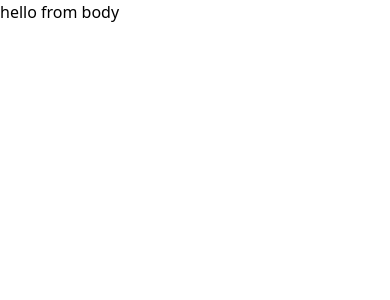
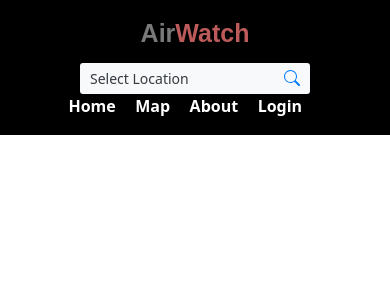
Before and after one commit to Gaurav-Soni24/air-pollution-monitoring-system, a Next.js app: page / in a window 390 px wide. Shown: the top 300 px of the page. Built offline with nearby package versions, Linux system fonts and the light colour scheme.

Commit message:
Your commit message here

```diff
--- a/Components/Body.jsx
+++ b/Components/Body.jsx
@@ -1,11 +1,18 @@
-import React from 'react'
+"use client"
 
-const body = () => {
+import React, { useState } from 'react'
+import Navbar from './NavBar/Navbar'
+
+const Body = () => {
+
+  const [log, setLog] = useState(null);
+  const [lat, setLat] = useState(null);
+
   return (
-    <div>
-      hello from body
+    <div className='body'>
+      <Navbar setLat={setLat} setLog={setLog} />
     </div>
   )
 }
 
-export default body
+export default Body
--- /dev/null
+++ b/Components/NavBar/Button.jsx
@@ -0,0 +1,17 @@
+"use client"
+import React from 'react'
+
+const Button = () => {
+  return (
+    <div className='button'>
+      <ul>
+        <li><a href="#">Home</a></li>
+        <li><a href="#">Map</a></li>
+        <li><a href="#">About</a></li>
+        <li><a href="#">Login</a></li>
+      </ul>
+    </div>
+  )
+}
+
+export default Button
--- /dev/null
+++ b/Components/NavBar/Location.jsx
@@ -0,0 +1,110 @@
+"use client"
+
+import React, { useState, useRef, useEffect } from 'react';
+import * as Icon from 'react-bootstrap-icons';
+import "./Navbar.css"
+
+const Location = ({setLog,setLat}) => {
+  const [selectedLocation, setSelectedLocation] = useState("Select Location");
+  const [query, setQuery] = useState("");
+  const [searchSelected, setSearchSelected] = useState(false);
+  const [results, setResults] = useState([]);
+  const [activeIndex, setActiveIndex] = useState(-1); // For key navigation
+
+  const inputBarRef = useRef(null);
+
+  const searchClicked = () => {
+    setSearchSelected(prev => !prev);
+  };
+
+  const handleInputChange = (e) => {
+    setQuery(e.target.value);
+    if (e.target.value.trim() !== "") {
+      fetchLocations(e.target.value);
+    } else {
+      setResults([]);
+    }
+  };
+
+  const fetchLocations = async (query) => {
+    const apiKey = '2c746d271c1a4632b04eebccb46442dd';
+    const response = await fetch(`https://api.geoapify.com/v1/geocode/autocomplete?text=${query}&apiKey=${apiKey}`);
+    const data = await response.json();
+    setResults(data.features || []);
+    setActiveIndex(-1); // Reset active index on new search
+  };
+
+  const handleLocationSelect = (location) => {
+    setSelectedLocation(location.properties.formatted);
+    setSearchSelected(false);
+    setQuery("");
+    setResults([]);
+    console.log("Longitude:", location.geometry.coordinates[0]);
+    setLog(location.geometry.coordinates[0])
+    console.log("Latitude:", location.geometry.coordinates[1]);
+    setLat(location.geometry.coordinates[1])
+  };
+
+  const handleKeyDown = (e) => {
+    if (e.key === 'ArrowDown') {
+      setActiveIndex((prevIndex) =>
+        prevIndex < results.length - 1 ? prevIndex + 1 : prevIndex
+      );
+    } else if (e.key === 'ArrowUp') {
+      setActiveIndex((prevIndex) =>
+        prevIndex > 0 ? prevIndex - 1 : prevIndex
+      );
+    } else if (e.key === 'Enter' && activeIndex >= 0) {
+      handleLocationSelect(results[activeIndex]);
+    }
+  };
+
+  useEffect(() => {
+    if (searchSelected) {
+      inputBarRef.current.focus();
+    }
+  }, [searchSelected]);
+
+  return (
+    <div className='location'  >
+      <span className='place' style={{ display: searchSelected ? 'none' : 'block' }}>
+        {selectedLocation}
+      </span>
+      <div className='search-wrapper' >
+        <div className='searchBar'>
+          <input
+            type='text'
+            className='inputBar'
+            ref={inputBarRef}
+            value={query}
+            onChange={handleInputChange}
+            onKeyDown={handleKeyDown}
+            placeholder='Search City'
+            style={{ display: searchSelected ? 'block' : 'none' }}
+          />
+          <Icon.Search onClick={searchClicked} />
+        </div>
+        <div
+          className="resultWrapper"
+          style={{ display: searchSelected ? 'block' : 'none' }}
+        >
+          {results.map((result, index) => (
+            <div
+              key={index}
+              className={`result ${index === activeIndex ? 'active' : ''}`}
+              onClick={() => handleLocationSelect(result)}
+              style={{
+                backgroundColor: index === activeIndex ? '#eee' : 'transparent',
+                cursor: 'pointer',
+              }}
+            >
+              {result.properties.formatted}
+            </div>
+          ))}
+        </div>
+      </div>
+    </div>
+  );
+};
+
+export default Location;
--- /dev/null
+++ b/Components/NavBar/Logo.jsx
@@ -0,0 +1,12 @@
+"use client"
+import React from 'react'
+
+const Logo = () => {
+  return (
+    <div className='logo'>
+      Air<span>Watch</span>
+    </div>
+  )
+}
+
+export default Logo
--- /dev/null
+++ b/Components/NavBar/Navbar.css
@@ -0,0 +1,184 @@
+.nav {
+    width: 100vw;
+    height: 8vh;
+    background: rgb(0, 0, 0);
+    display: flex;
+    align-items: center;
+    justify-content: space-around;
+  }
+
+  .logo {
+    color: rgb(121, 121, 121);
+    font-family: sans-serif;
+    font-weight: 900;
+    font-size: 25px;
+    user-select: none;
+    cursor: pointer;
+  }
+
+  .logo span {
+    color: rgb(189, 90, 90);
+  }
+
+  .button {
+    font-weight: 650;
+  }
+
+  .button ul {
+    list-style: none;
+    display: flex;
+    justify-content: space-between;
+  }
+
+  .button ul li {
+    margin-right: 5vw;
+  }
+
+  .button ul li a {
+    color: white;
+    text-decoration: none;
+  }
+
+  .button ul li:after {
+    content: '';
+    margin: auto;
+    display: block;
+    height: 2px;
+    width: 0%;
+    background-color: transparent;
+    transition: all 0.5s ease;
+  }
+
+  .button ul li:hover {
+    transform: scale(1.1);
+  }
+
+  .button ul li:hover:after {
+    width: 100%;
+    background-color: rgb(189, 90, 90);
+
+  }
+
+  .location {
+    padding: 5px 10px;
+    background-color: #f8f9fa;
+    border-radius: 3px;
+    box-shadow: 0 1px 3px rgba(0, 0, 0, 0.1);
+    width: 30vw;
+    display: flex;
+    justify-content: space-between;
+    align-items: center;
+  }
+
+  .place {
+    font-size: 14px;
+    font-weight: 500;
+    width: 2000%;
+    color: #343a40;
+    cursor: pointer;
+    margin-right: 8px;
+    white-space: nowrap;
+    overflow: hidden;
+    text-overflow: ellipsis;
+  }
+
+  .search-wrapper {
+    position: relative;
+    display: flex;
+    align-items: center;
+    width: 100%;
+  }
+
+  .searchBar {
+    display: flex;
+    align-items: center;
+    width: 100%;
+    display: flex;
+    justify-content: space-between;
+  }
+
+  .inputBar {
+    padding: 4px 8px;
+    border-radius: 3px;
+    font-size: 12px;
+    display: none;
+    border: none;
+    background: transparent;
+    width: 90%;
+  }
+
+  .inputBar:focus {
+    outline: none;
+    border: none;
+  }
+
+  .resultWrapper {
+    position: absolute;
+    top: 35px;
+    left: 0;
+    right: 0;
+    background-color: #fff;
+    box-shadow: 0 2px 8px rgba(0, 0, 0, 0.1);
+    display: none;
+    /* Initially hidden */
+    max-height: 150px;
+    overflow-y: auto;
+    z-index: 1000;
+  }
+
+  /* Scrollbar styling */
+  .resultWrapper::-webkit-scrollbar {
+    width: 4px;
+  }
+
+  .resultWrapper::-webkit-scrollbar-thumb {
+    background-color: #007bff;
+    border-radius: 4px;
+  }
+
+  .resultWrapper::-webkit-scrollbar-track {
+    background-color: transparent;
+  }
+
+  .result {
+    padding: 8px;
+    font-size: 12px;
+    color: #495057;
+    cursor: pointer;
+    transition: background-color 0.3s ease;
+  }
+
+  .result:hover {
+    background-color: #6c6c6c;
+    color: #007bff;
+  }
+
+  .search-wrapper .searchBar svg {
+    cursor: pointer;
+    color: #007bff;
+    transition: color 0.3s ease;
+    margin-left: 5px;
+  }
+
+  .search-wrapper .searchBar svg:hover {
+    color: #0056b3;
+  }
+
+  @media (max-width:800px) {
+    .nav {
+      flex-direction: column;
+      justify-content: center;
+      align-items: center;
+      height: 16vh;
+      padding: 20px;
+    }
+
+    .button ul li {
+      margin-right: 5vw;
+    }
+
+    .location {
+      width: 230px;
+      margin-top: 10px;
+    }
+  }
--- /dev/null
+++ b/Components/NavBar/Navbar.jsx
@@ -0,0 +1,18 @@
+"use client"
+import React from 'react'
+import Logo from './Logo'
+import Location from './Location'
+import Button from './Button'
+import './Navbar.css'
+
+const Navbar = ({setLog,setLat}) => {
+  return (
+    <div className='nav'>
+      <Logo/>
+      <Location setLat={setLat} setLog={setLog}/>
+      <Button/>
+    </div>
+  )
+}
+
+export default Navbar
--- a/package.json
+++ b/package.json
@@ -9,9 +9,10 @@
     "lint": "next lint"
   },
   "dependencies": {
+    "next": "14.2.7",
     "react": "^18",
-    "react-dom": "^18",
-    "next": "14.2.7"
+    "react-bootstrap-icons": "^1.11.4",
+    "react-dom": "^18"
   },
   "devDependencies": {
     "postcss": "^8",
```
Also changed, not shown: 1 other file (tests, documents, lock files or other folders).
